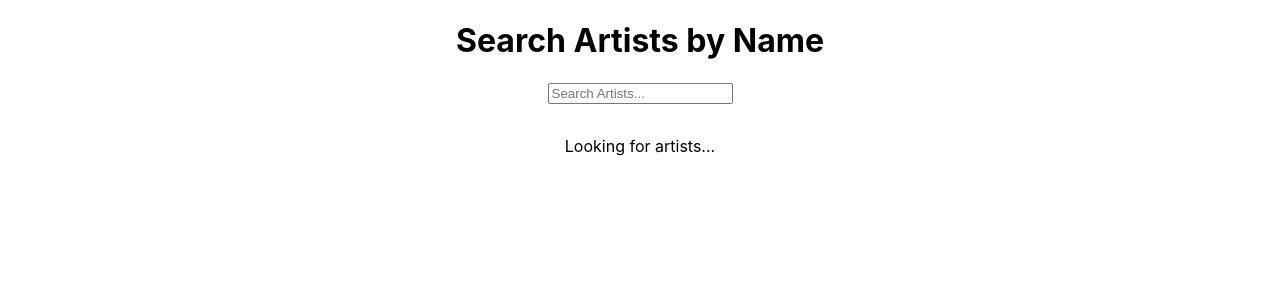
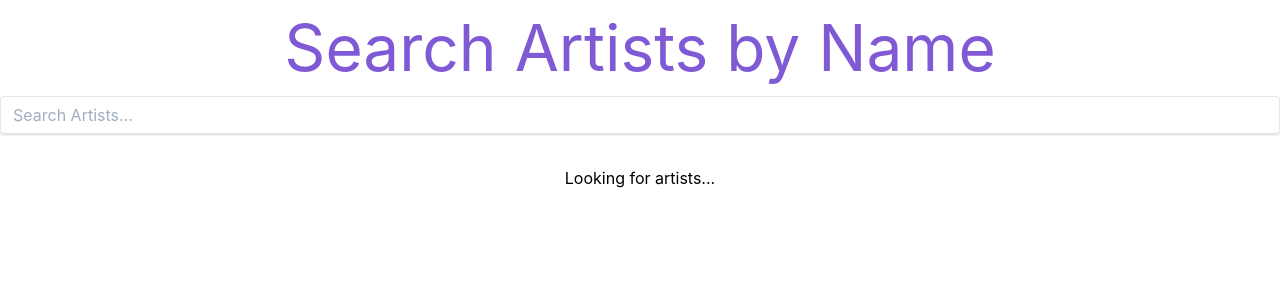
Before and after one commit to Aniket965/music-app, a React (Create React App) app: page / in a window 1280 px wide. Shown: the top 300 px of the page. Built offline with nearby package versions, Linux system fonts and the light colour scheme.

Commit message:
feat: tailwindcss

```diff
--- /dev/null
+++ b/postcss.config.js
@@ -0,0 +1,6 @@
+module.exports = {
+    plugins: [
+      require('tailwindcss'),
+      require('autoprefixer'),
+    ]
+  }
--- a/src/App.tsx
+++ b/src/App.tsx
@@ -1,12 +1,12 @@
 import React, { useState } from 'react';
 
 import './App.css';
-
+import './styles.css';
 import { ApolloProvider } from '@apollo/client';
 import { useQuery } from '@apollo/client';
 import ArtistCard from './components/ArtistCard';
 import client from './apolloclient';
-import {queries} from './queries';
+import { queries } from './queries';
 
 
 function ArtistsList({ query }) {
@@ -24,12 +24,18 @@ function App() {
   const [artistquery, setArtistQuery] = useState('');
 
   return (
-    <div className="App">
+    <div className="App flex justify-center">
       <ApolloProvider client={client}>
-        <h1> Search Artists by Name </h1>
-        <input type="text" placeholder="Search Artists..." onChange={e => setArtistQuery(e.target.value)} />
-        <div style={{ marginTop: '2rem' }}>
+        <div className="container">
+        <div>
+          <h1 className="text-6xl text-purple-600"> Search Artists by Name </h1>
+          <input
+            className="shadow appearance-none border rounded w-full py-2 px-3 text-gray-700 leading-tight focus:outline-none focus:shadow-outline"
+            type="text" placeholder="Search Artists..." onChange={e => setArtistQuery(e.target.value)} />
+        </div>
+        <div style={{ marginTop: '2rem' }}  >
           {artistquery.length < 3 ? (<div> Looking for artists...</div>) : <ArtistsList query={artistquery} />}
+        </div>
         </div>
       </ApolloProvider>
     </div>
--- /dev/null
+++ b/src/tailwind.css
@@ -0,0 +1,5 @@
+@tailwind base;
+
+@tailwind components;
+
+@tailwind utilities;
--- a/tsconfig.json
+++ b/tsconfig.json
@@ -21,6 +21,6 @@
     "noImplicitAny":false,
   },
   "include": [
-    "src"
+    "src", "postcss.config.js"
   ]
 }
```
Also changed, not shown: package.json (+9 -1 lines), 1 other file (tests, documents, lock files or other folders).
